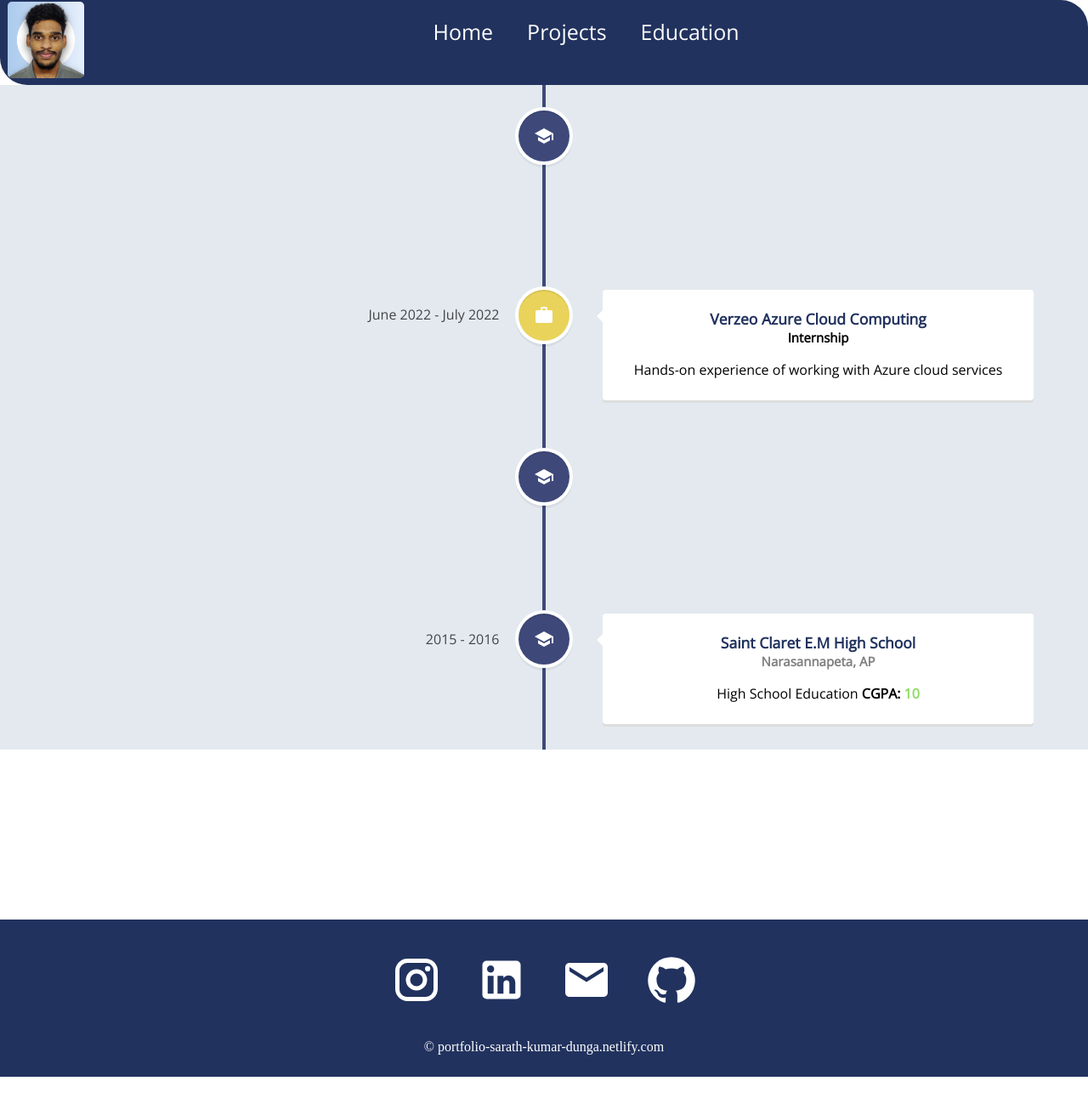
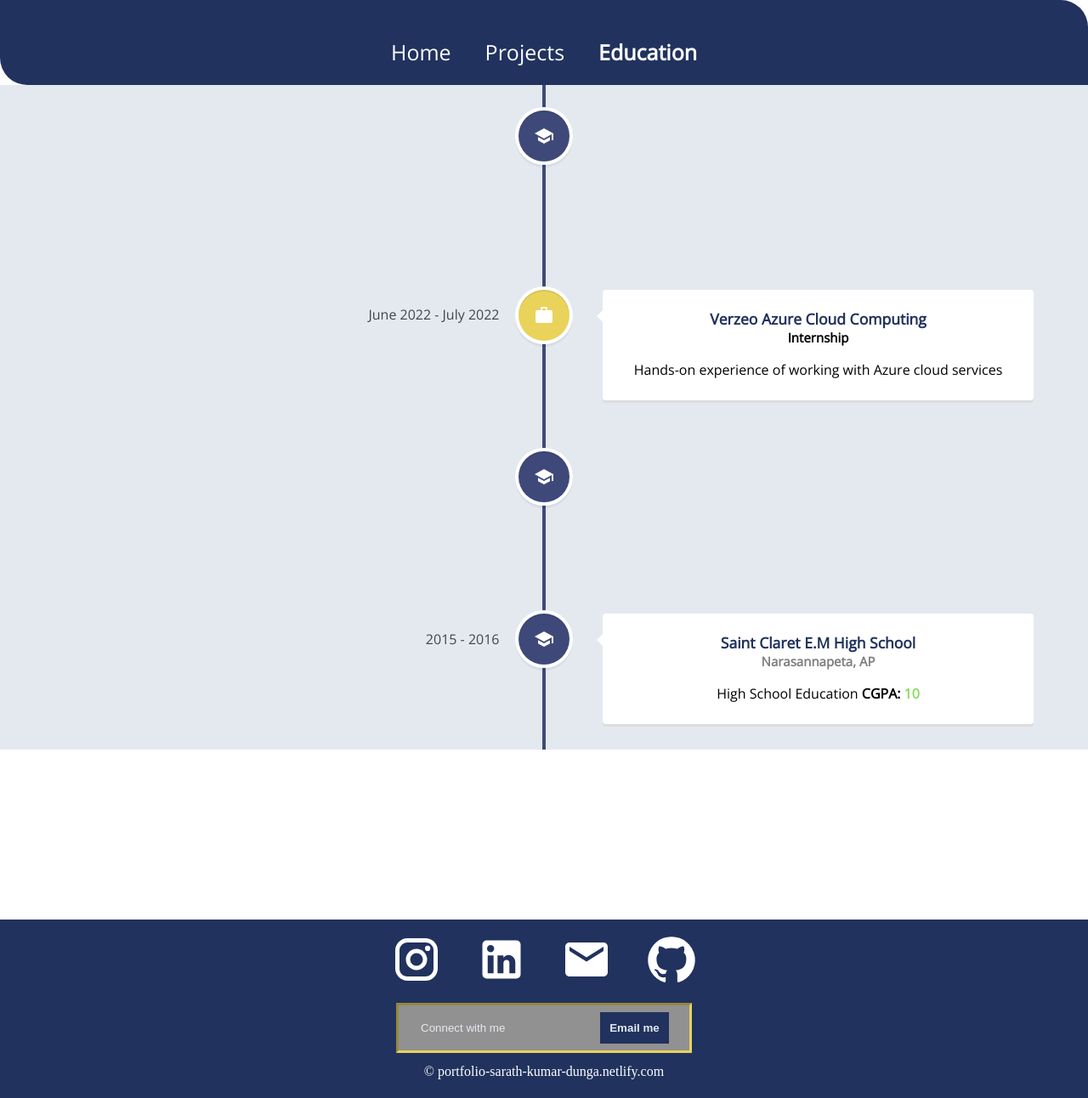
Before and after one commit to Sarathkumardunga/portfolio, a React (Create React App) app: page /education in a window 1280 px wide. Shown: the whole page at 85% size. Before the commit the page ends 1267 px from the top, so only its background shows below. Built offline with nearby package versions, Linux system fonts and the light colour scheme.

Commit message:
bugs, feat: emailjs, styles, positioning

```diff
--- a/package.json
+++ b/package.json
@@ -3,6 +3,7 @@
   "version": "0.1.0",
   "private": true,
   "dependencies": {
+    "@emailjs/browser": "^3.11.0",
     "@emotion/react": "^11.11.1",
     "@emotion/styled": "^11.11.0",
     "@mui/icons-material": "^5.14.3",
--- a/src/App.css
+++ b/src/App.css
@@ -45,3 +45,7 @@ a{
   margin-top: 1rem;
   justify-content: flex-start;
 }
+
+.pageActive{
+    font-weight: bold;
+}
--- a/src/components/Footer.js
+++ b/src/components/Footer.js
@@ -1,13 +1,36 @@
-import React from 'react'
+import React, { useRef } from "react";
 import InstagramIcon from "@mui/icons-material/Instagram";
 import LinkedInIcon from "@mui/icons-material/LinkedIn";
 import GitHubIcon from "@mui/icons-material/GitHub";
 import EmailIcon from "@mui/icons-material/Email";
+import emailjs from "@emailjs/browser";
 import "../styles/Footer.css";
 
 const Footer = () => {
+  const form = useRef();
+
+  const sendEmail = (e) => {
+    e.preventDefault();
+
+    emailjs
+      .sendForm(
+        "service_3pg5845",
+        "template_bh7pulg",
+        form.current,
+        "bzDNdPv59FhPbXgck"
+      )
+      .then(
+        (result) => {
+          console.log(result.text);
+        },
+        (error) => {
+          console.log(error.text);
+        }
+      );
+  };
+
   return (
-    <div className="footer">
+    <div className="footer" id="contact">
       <div className="socialMedia">
         <a
           href="https://www.instagram.com/i_am_sarath_09/"
@@ -40,9 +63,19 @@ const Footer = () => {
           <GitHubIcon />
         </a>
       </div>
+      <div className="mail">
+        <form
+          ref={form}
+          className="email-container"
+          onSubmit={sendEmail}
+        >
+          <input type="email" name="user_email" placeholder="Connect with me" />
+          <button className="btn btn-email">Email me</button>
+        </form>
+      </div>
       <p>&copy; portfolio-sarath-kumar-dunga.netlify.com</p>
     </div>
   );
-}
+};
 
-export default Footer
+export default Footer;
--- a/src/components/Navbar.js
+++ b/src/components/Navbar.js
@@ -2,11 +2,11 @@ import React, { useEffect, useState } from 'react'
 import { Link, useLocation } from "react-router-dom";
 import "../styles/Navbar.css";
 import ReorderIcon from "@mui/icons-material/Reorder";
+import HighlightOffIcon from "@mui/icons-material/HighlightOff";
 import profilePic from "../assets/profilepic.png";
 
 const Navbar = () => {
   const [expandNavbar, setExpandNavbar] = useState(false);
-
   const location = useLocation();
 
   useEffect(() => {
@@ -21,18 +21,39 @@ const Navbar = () => {
             setExpandNavbar((prev) => !prev);
           }}
         >
-          <ReorderIcon />
+          {expandNavbar ? <HighlightOffIcon /> : <ReorderIcon />}
         </button>
       </div>
 
-      <div className='nav-content'>
-        <div id="profilepic">
+      <div className="nav-content">
+        <div
+          id="profilepic"
+          style={{ display: (expandNavbar || ["/projects", "/education"].includes(location.pathname))
+            ? "none"
+            : "flex",
+          }}
+        >
           <img src={profilePic} alt="Admin Pic" />
         </div>
         <div className="links">
-          <Link to="/">Home</Link>
-          <Link to="/projects">Projects</Link>
-          <Link to="/education">Education</Link>
+          <Link
+            to="/"
+            className={location.pathname === "/" ? "pageActive" : ""}
+          >
+            Home
+          </Link>
+          <Link
+            to="/projects"
+            className={location.pathname === "/projects" ? "pageActive" : ""}
+          >
+            Projects
+          </Link>
+          <Link
+            to="/education"
+            className={location.pathname === "/education" ? "pageActive" : ""}
+          >
+            Education
+          </Link>
         </div>
       </div>
     </div>
--- a/src/styles/Footer.css
+++ b/src/styles/Footer.css
@@ -1,6 +1,6 @@
 .footer {
   width: 100%;
-  height: 175px;
+  height: 200px;
   background: #21325e;
   display: flex;
   justify-content: center;
@@ -15,14 +15,66 @@
   margin: 20px;
   font-size: 60px;
   cursor: pointer;
+  margin-top: 2.5rem
+}
+
+.socialMedia svg:hover{
+  transform: scale(1.2);
+  transition: 0.32s;
 }
 
 .footer p {
   color: white;
+  margin-bottom: 3.5rem;
+  font-size: medium;
+}
+
+.mail{
+    display: flex;
+    justify-content: center;
+    align-items: flex-end;
+}
+
+.email-container{
+    display: flex;
+    gap: 2rem;
+    background-color: rgb(146, 145, 145);
+    padding: 0.5rem 1.5rem;
+    outline: auto;
+    outline-style: inset;
+    outline-color: var(--primaryHeadingColor);
+}
+
+.email-container:hover{
+    outline: auto;
+    outline-style: inset;
+    outline-color: var(--primaryHeadingColor);
+    outline-offset: 8px;
+    transition: 0.3s;
+}
+
+.email-container>input{
+    background-color: transparent;
+    border: none;
+    outline: none;
+    color: rgb(163, 243, 65);
+}
+
+::placeholder{
+    color: var(--secondaryColor);
+}
+
+.btn-email{
+    background-color: var(--primaryColor);
+    color: var(--secondaryColor);;
 }
 
 @media only screen and (max-width: 600px) {
   .footer svg {
     font-size: 40px;
   }
+
+  .mail{
+    transform: scale(0.75);
+  }
 }
--- a/src/styles/Home.css
+++ b/src/styles/Home.css
@@ -40,6 +40,11 @@
   font-size: 60px;
   margin: 5px;
   color: white;
+}
+
+.prompt svg:hover{
+  transform: scale(1.1);
+  transition: 0.32s;
 }
 
 /* styling of buttons */
@@ -146,6 +151,20 @@
     font-size: 19px;
   }
 
+  .mainpic img{
+    max-width: 300px;
+    max-height: 240px;
+  }
+}
+
+@media only screen and (max-width: 967px){
+  .mainpic img{
+    max-width: 250px;
+    max-height: 200px;
+  }
+}
+
+@media only screen and (max-width: 918px){
   .mainpic{
     display: none;
   }
--- a/src/styles/Navbar.css
+++ b/src/styles/Navbar.css
@@ -32,6 +32,12 @@
   align-items: center;
   justify-content: center;
   color: white;
+  margin-top: 1.5rem;
+}
+
+.navbar a:hover{
+  transform: scale(1.1);
+  transition: 0.3s;
 }
 
 .navbar a {
```
Also changed, not shown: 1 other file (tests, documents, lock files or other folders).
